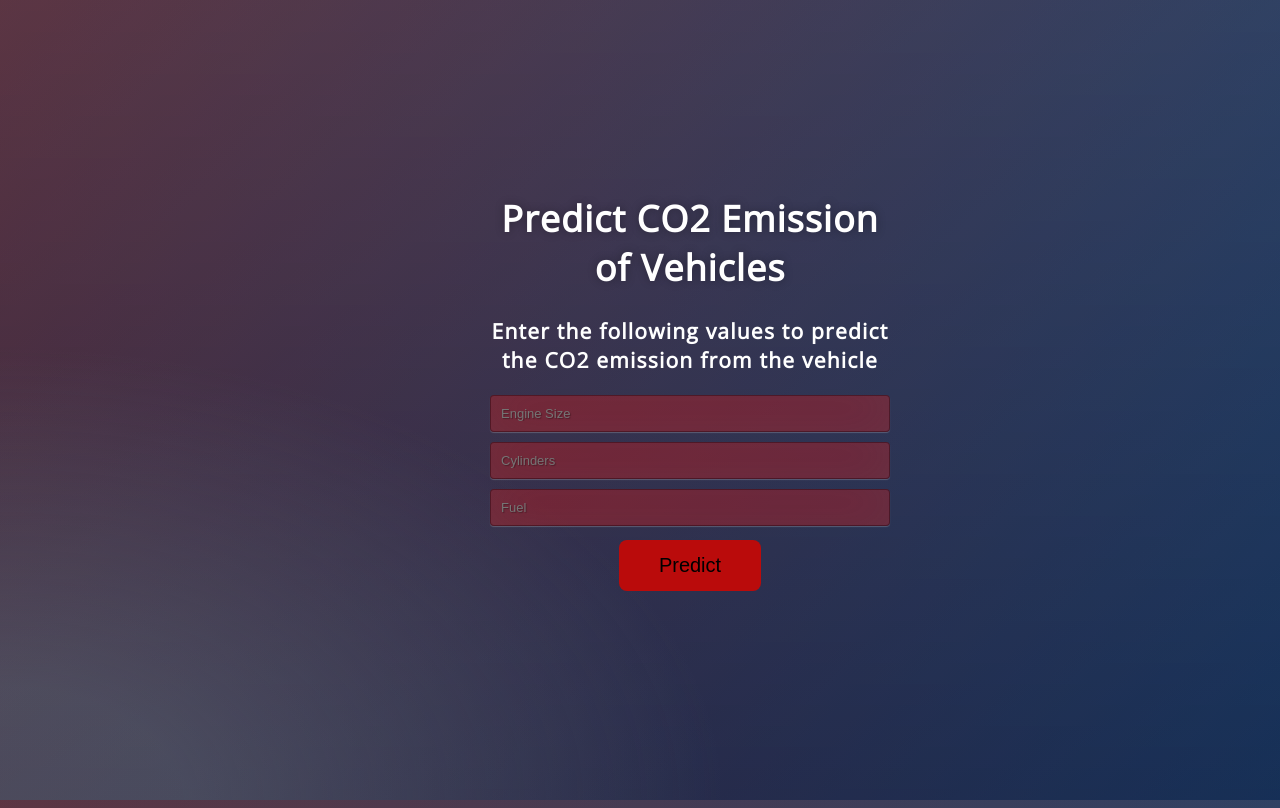
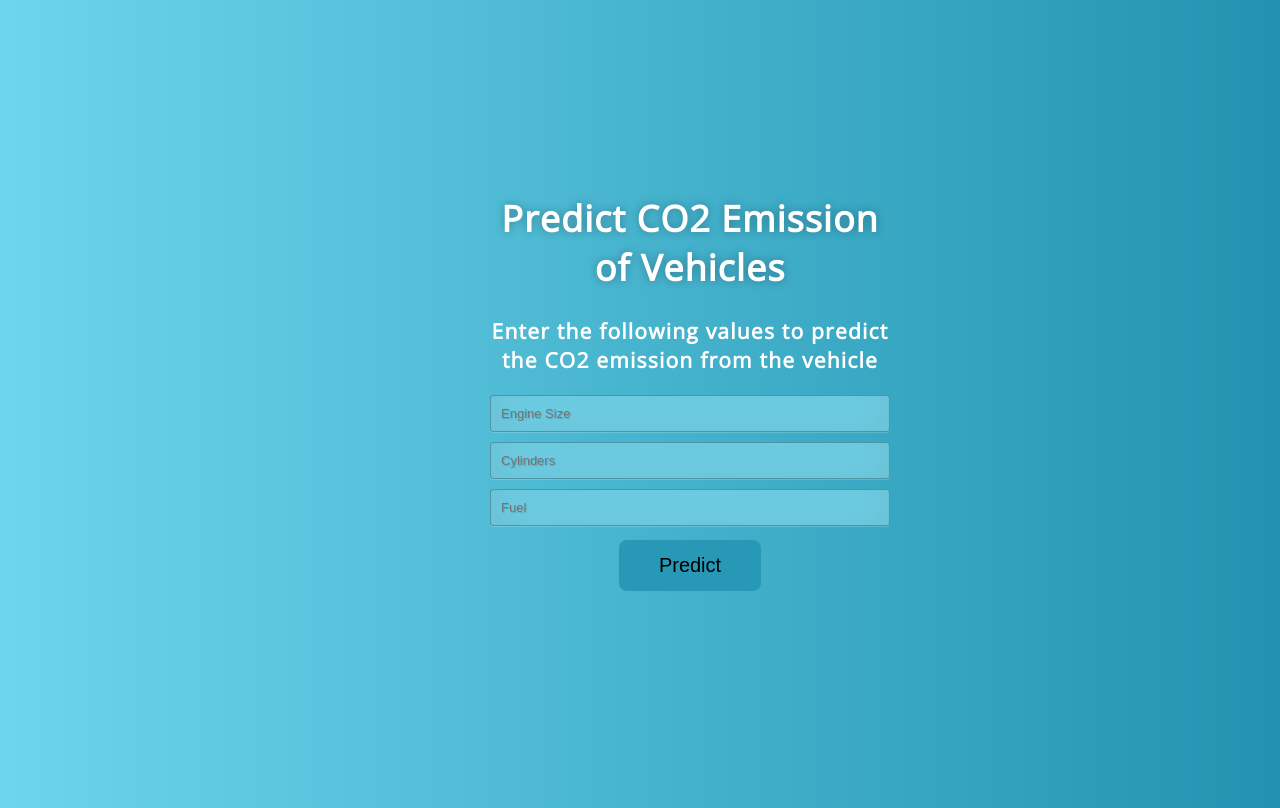
Before and after one commit to hazem555555/1, a Flask app: page / in a window 1280 px wide. Run offline with Flask 2, Linux system fonts and the light colour scheme; parts of the project's set-up code (start-up, migrations or seed data) failed here and were passed over.

Commit message:
Update style.css

```diff
--- a/static/css/style.css
+++ b/static/css/style.css
@@ -1,7 +1,7 @@
 @import url(https://fonts.googleapis.com/css?family=Open+Sans);
 
 .btn{
-  background-color: #ba0b0b; /* Green */
+  background-color:rgb(39 ,152 ,181);
   border: none;
   text-align: center;
   border-radius: 8px;
@@ -12,7 +12,7 @@
   margin: 4px 2px;
   cursor: pointer;
 }
-.btn:hover { background-color: #0a0000; box-shadow: 0 12px 16px 0 rgba(0,0,0,0.24),0 17px 50px 0 rgba(0,0,0,0.19); }
+.btn:hover { background-color: rgb(107 ,212, 236); box-shadow: 0 12px 16px 0 rgba(0,0,0,0.24),0 17px 50px 0 rgba(0,0,0,0.19); }
 
 * { -webkit-box-sizing:border-box; -moz-box-sizing:border-box; -ms-box-sizing:border-box; -o-box-sizing:border-box; box-sizing:border-box; }
 
@@ -22,16 +22,14 @@ body {
 	width: 100%;
 	height:100%;
 	font-family: 'Open Sans', sans-serif;
-	background: #331952;
 	color: #fff;
 	font-size: 18px;
 	text-align:center;
 	letter-spacing:1.2px;
-	background: -moz-radial-gradient(0% 100%, ellipse cover, rgba(104,128,138,.4) 10%,rgba(138,114,76,0) 40%),-moz-linear-gradient(top,  rgba(57,173,219,.25) 0%, rgba(42,60,87,.4) 100%), -moz-linear-gradient(-45deg,  #670d10 0%, #092756 100%);
-	background: -webkit-radial-gradient(0% 100%, ellipse cover, rgba(104,128,138,.4) 10%,rgba(138,114,76,0) 40%), -webkit-linear-gradient(top,  rgba(57,173,219,.25) 0%,rgba(42,60,87,.4) 100%), -webkit-linear-gradient(-45deg,  #670d10 0%,#092756 100%);
-	background: -o-radial-gradient(0% 100%, ellipse cover, rgba(104,128,138,.4) 10%,rgba(138,114,76,0) 40%), -o-linear-gradient(top,  rgba(57,173,219,.25) 0%,rgba(42,60,87,.4) 100%), -o-linear-gradient(-45deg,  #670d10 0%,#092756 100%);
-	background: -ms-radial-gradient(0% 100%, ellipse cover, rgba(104,128,138,.4) 10%,rgba(138,114,76,0) 40%), -ms-linear-gradient(top,  rgba(57,173,219,.25) 0%,rgba(42,60,87,.4) 100%), -ms-linear-gradient(-45deg,  #670d10 0%,#092756 100%);
-	background: -webkit-radial-gradient(0% 100%, ellipse cover, rgba(104,128,138,.4) 10%,rgba(138,114,76,0) 40%), linear-gradient(to bottom,  rgba(57,173,219,.25) 0%,rgba(42,60,87,.4) 100%), linear-gradient(135deg,  #670d10 0%,#092756 100%);
+	background: #331952;
+	background: #2193b0;  /* fallback for old browsers */
+	background: -webkit-linear-gradient(to right, #6dd5ed, #2193b0);  /* Chrome 10-25, Safari 5.1-6 */
+	background: linear-gradient(to right, #6dd5ed, #2193b0); /* W3C, IE 10+/ Edge, Firefox 16+, Chrome 26+, Opera 12+, Safari 7+ */
 	filter: progid:DXImageTransform.Microsoft.gradient( startColorstr='#3E1D6D', endColorstr='#092756',GradientType=1 );
 
 }
@@ -49,13 +47,14 @@ body {
 input {
 	width: 100%;
 	margin-bottom: 10px;
-	background: rgba(255,0,0,0.3);
+	background: #6dd5ed ;
 	border: none;
 	outline: none;
 	padding: 10px;
 	font-size: 13px;
 	color: #fff;
-	text-shadow: 1px 1px 1px rgba(0,0,0,0.3);
+
+	text-shadow: 1px 1px 1px rgba(0,0,0,0.17);
 	border: 1px solid rgba(0,0,0,0.3);
 	border-radius: 4px;
 	box-shadow: inset 0 -5px 45px rgba(100,100,100,0.2), 0 1px 1px rgba(255,255,255,0.2);
```
